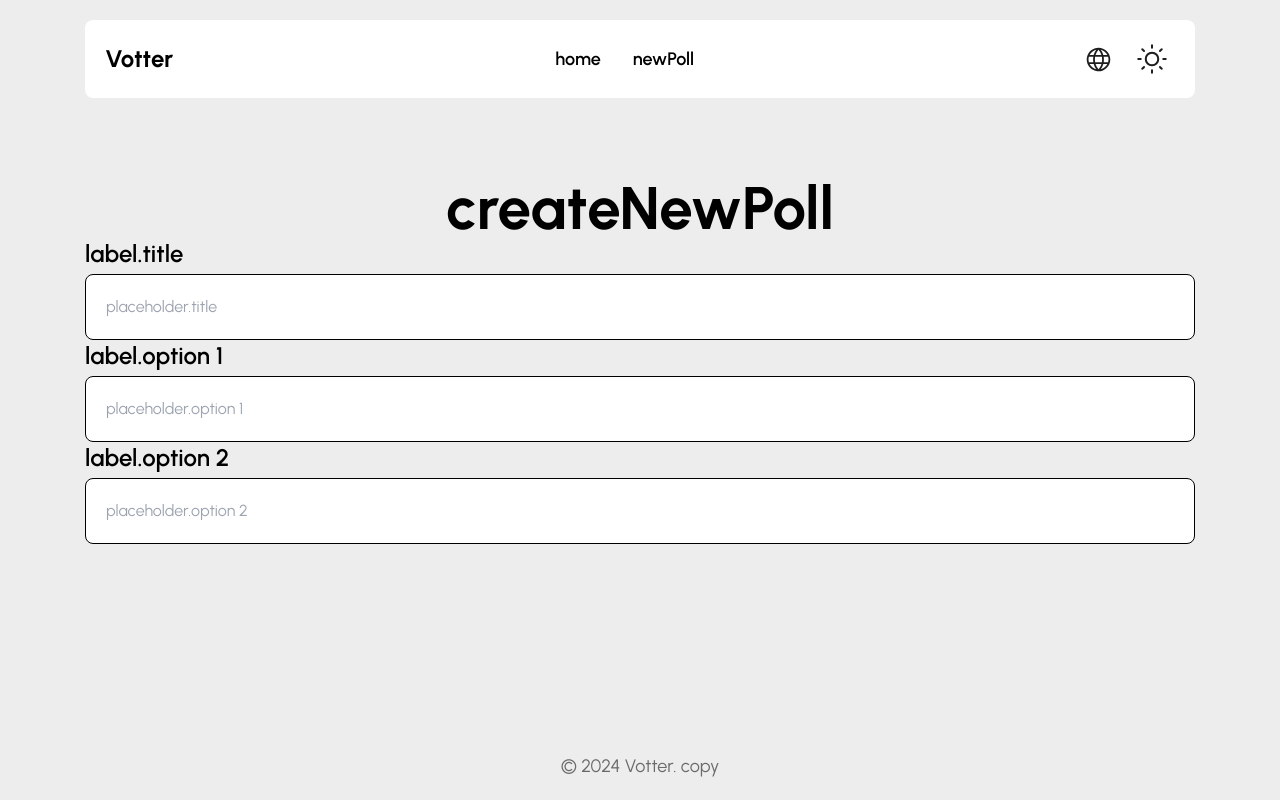
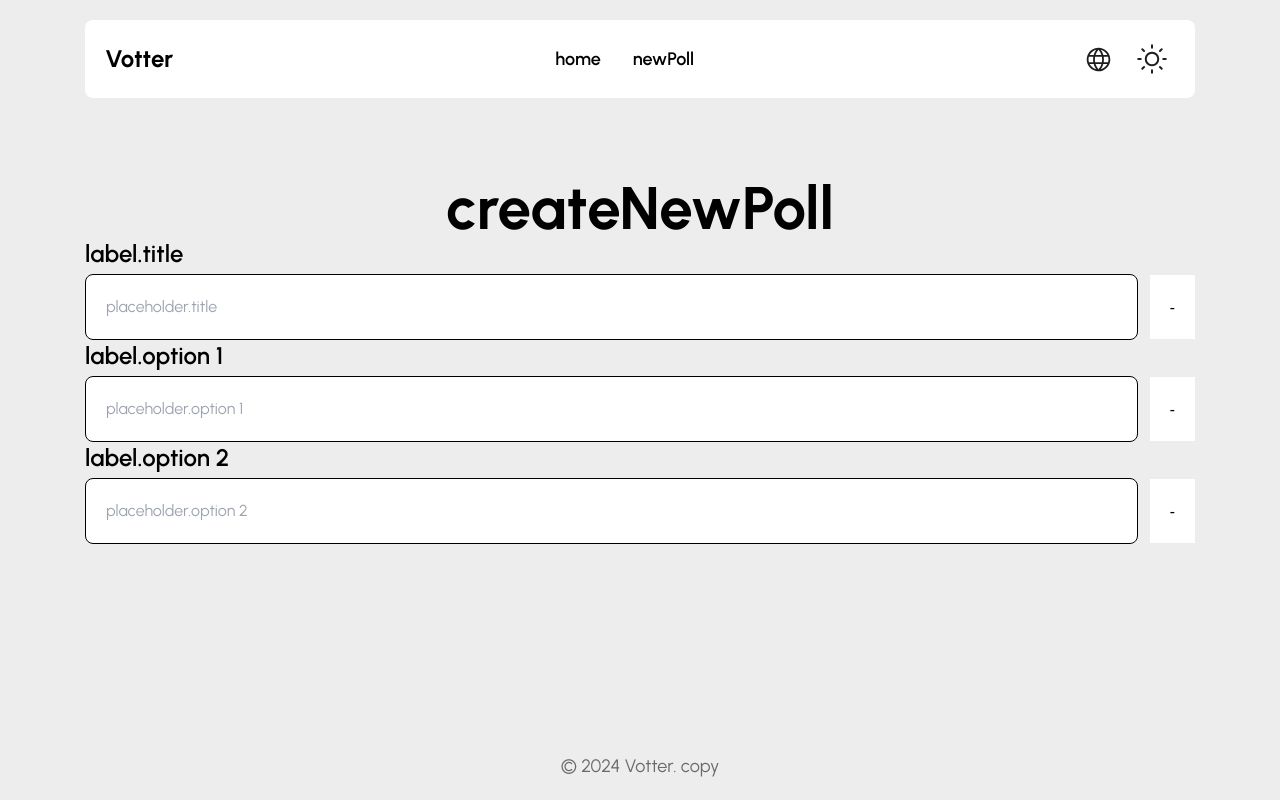
Before and after one commit to Guilherme-Matosoli/vooter-client, a Next.js app: page /en/poll/new in a window 1280 px wide. Built offline with nearby package versions, Linux system fonts and the light colour scheme; what i18next-resources-to-backend would draw is missing.

Commit message:
create del button :rocket:

```diff
--- a/src/components/Input/index.tsx
+++ b/src/components/Input/index.tsx
@@ -15,13 +15,19 @@ export const Input = forwardRef((props: InputProps, ref: Ref<HTMLInputElement>)
         {props.label}
       </label>
 
-      <input
-        className="font-main outline-none p-5 rounded-lg border border-black
+      <div className="w-full h-auto flex items-center gap-3">
+        <input
+          className="font-main w-full outline-none p-5 rounded-lg border border-black
         bg-white dark:bg-black dark:text-white dark:border-white"
-        {...props}
-        id={props.name}
-        ref={ref}
-      />
+          {...props}
+          id={props.name}
+          ref={ref}
+        />
+
+        <button className="p-5 aspect-square flex items-center justify-center bg-white">
+          -
+        </button>
+      </div>
     </section >
   );
 })
```
